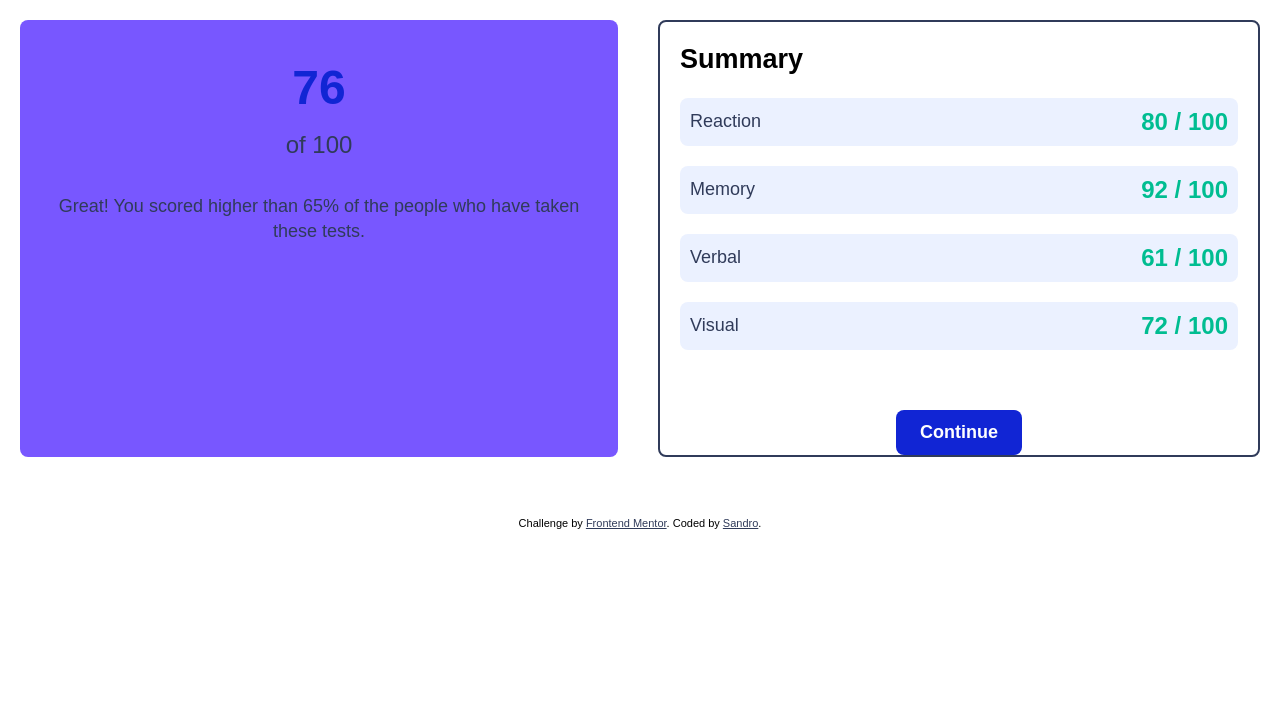
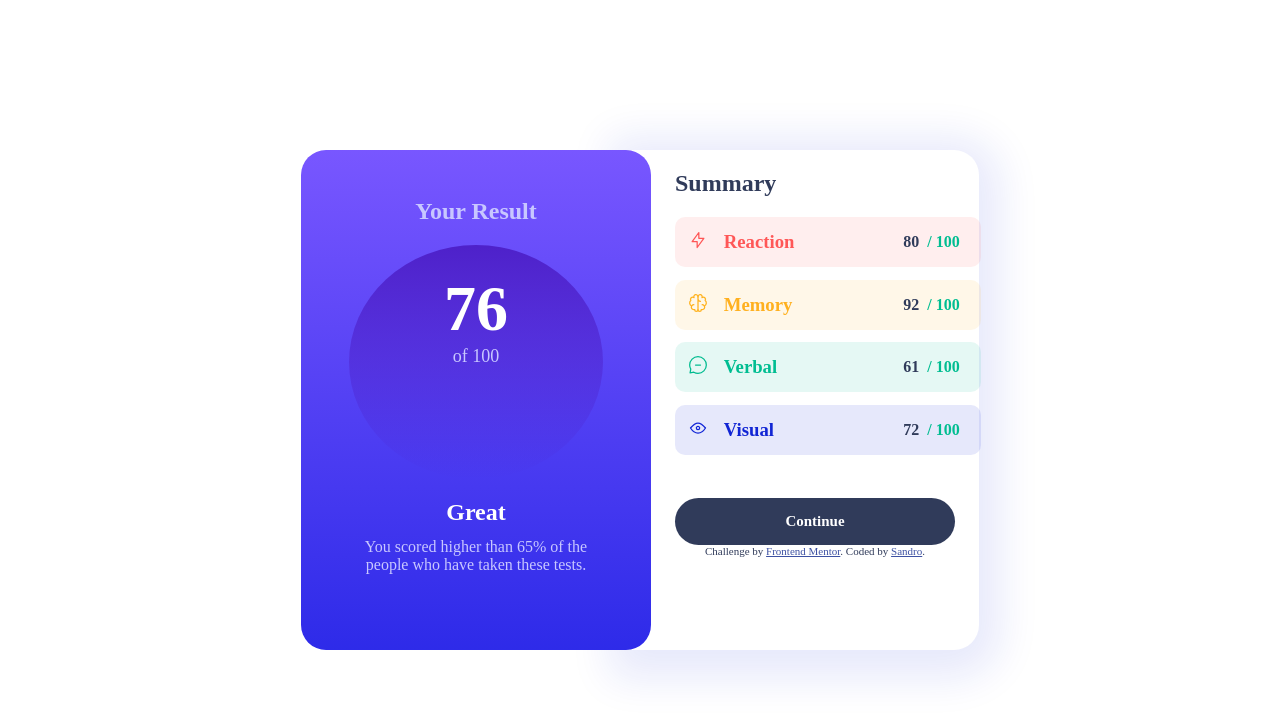
Before and after one commit to No0nesgonnaknow/results-summary-component-main, a plain HTML site: page index.html in a window 1280 px wide. Drawn offline with Linux system fonts and the light colour scheme.

Commit message:
Update index.html

```diff
--- a/index.html
+++ b/index.html
@@ -6,221 +6,296 @@
   <link rel="icon" type="image/png" sizes="32x32" href="./assets/images/favicon-32x32.png">
   <title>Frontend Mentor | Results summary component</title>
   <style>
-    /* Reset default margin and padding */
+   ﻿*, *::before, *::after {
+    box-sizing: border-box;
+}
+
+:root {
+    --red_R: hsl(0, 100%, 67%);
+    --yel_M: hsl(39, 100%, 56%);
+    --green_Ve: hsl(166, 100%, 37%);
+    --blue_Vi: hsl(234, 85%, 45%);
+    --levander: hsl(241, 100%, 89%);
+    --gray_blue: hsl(224, 30%, 27%);
+}
+
+
 body {
     margin: 0;
-      padding: 0;
+    font-family: 'Hanken Grotesk';
+
+
 }
 
-    /* Set up typography */
-    body {
-      font-family: 'Hanken Grotesk', sans-serif;
-      font-weight: 500;
-      font-size: 18px;
+.screen {
+    display: flex;
+    flex-direction: column;
+
 }
 
-    /* Set up colors */
-    :root {
-      --primary-light-red: hsl(0, 100%, 67%);
-      --primary-orangey-yellow: hsl(39, 100%, 56%);
-      --primary-green-teal: hsl(166, 100%, 37%);
-      --primary-cobalt-blue: hsl(234, 85%, 45%);
+.top {
+    background: linear-gradient( hsl(252, 100%, 67%), hsl(241, 81%, 54%));
+    display: flex;
+    flex-direction: column;
+    text-align: center;
+    border-bottom-right-radius: 25px;
+    border-bottom-left-radius: 25px;
+    color: var(--levander);
 
-      --gradient-light-slate-blue: hsl(252, 100%, 67%);
-      --gradient-light-royal-blue: hsl(241, 81%, 54%);
-
-      --circle-violet-blue: hsla(256, 72%, 46%, 1);
-      --circle-persian-blue: hsla(241, 72%, 46%, 0);
-
-      --neutral-white: hsl(0, 0%, 100%);
-      --neutral-pale-blue: hsl(221, 100%, 96%);
-      --neutral-light-lavender: hsl(241, 100%, 89%);
-      --neutral-dark-gray-blue: hsl(224, 30%, 27%);
 }
 
-    /* Set up layout */
-    .bigger-container {
-      display: flex;
+    .top h2 {
+        margin-top: 2em;
+
     }
 
-    .container {
-      flex: 1;
-      max-width: 600px;
-      margin: 20px; /* Adds space on all sides */
-      padding: 0 20px;
-      border: 2px solid var (--gradient-light-royal-blue);
-      border-radius: 8px;
-      background-color: var(--gradient-light-slate-blue);
+    .top > * {
+        padding: 0;
+        margin: 0 0 0,8em 0;
+        width: 80%;
+        align-self: center;
     }
 
-    .container-summary {
-      flex: 1;
-      max-width: 600px;
-      margin: 20px;
-      padding: 0 20px;
-      border: 2px solid var(--neutral-dark-gray-blue);
-      border-radius: 8px;
-      display: flex;
-      flex-direction: column;
-      align-items: stretch;
-    }
-
-    /* Set up component styles */
-    .result-container {
-      text-align: center;
-      margin-top: 40px;
+    .top h1{
+    color:white;
     }
 
 .score {
-      font-size: 48px;
-      color: var(--primary-cobalt-blue);
-      margin-bottom: 16px;
-      font-weight: 700;
+    width: 35%;
+    align-self: center;
+    padding: 1em;
+    border-radius: 100%;
+    background: linear-gradient(hsla(256, 72%, 46%, 1),hsla(241, 72%, 46%, 0));
+    font-size: 18px;
+}
+    .score > * {
+        margin: 0;
     }
 
-    .score-label {
-      font-size: 24px;
-      color: var(--neutral-dark-gray-blue);
-      margin-bottom: 35px;
+    .score h1 {
+        font-size: 4rem;
     }
 
-    .description {
-      font-size: 18px;
-      color: var(--neutral-dark-gray-blue);
-      margin-bottom: 40px;
-      line-height: 1.4;
+.summary {
+    width: 90%;
+    align-self: center;
+    color: var(--gray_blue);
+
 }
 
-    .summary-item {
+.item {
     display: flex;
     justify-content: space-between;
+    margin-bottom: 1em;
     align-items: center;
-      margin-bottom: 20px;
-      padding: 10px;
-      background-color: var(--neutral-pale-blue);
-      border-radius: 8px;
+    border-radius: 10px;
+    padding:0 0.8em 0 0.8em;
 }
 
-    .container-summary-description {
-      text-align: left;
+.hash{
+    display:flex;
+
 }
 
-    .summary-item-label {
-      font-size: 18px;
-      color: var(--neutral-dark-gray-blue);
+.num {
+    color: var(--gray_blue) ;
+    font-weight: 800;
+    padding-right: 0.5em;
 }
 
-    .summary-item-value {
-      font-size: 24px;
-      color: var(--primary-green-teal);
+.hun {
+    color: var(--green_Ve);
     font-weight: 700;
+    padding-right: 0.5em;
 }
 
-    .continue-button {
-      display: block;
-      margin: 0 auto; /* Center horizontally */
-      text-align: center; /* Center the text */
-      white-space: nowrap; /* Prevent line wrapping */
-      padding: 12px 24px;
-      background-color: var(--primary-cobalt-blue);
-      color: var(--neutral-white);
-      font-size: 18px;
-      font-weight: 800;
-      border-radius: 8px;
-      text-decoration: none;
-      margin-top: 40px;
+.reaction {
+    color: var(--red_R);
+    background-color: hsla(0, 100%, 67%,0.1);
 }
 
-    .continue-button:hover {
-      background-color: var(--primary-orangey-yellow);
+.memory {
+    color: var(--yel_M);
+    background-color: hsla(39, 100%, 56%,0.1);
+}
+
+.verbal {
+    color: var(--green_Ve);
+    background-color: hsla(166, 100%, 37%,0.1);
+}
+
+.visual {
+    color: var(--blue_Vi);
+    background-color: hsla(234, 85%, 45%,0.1);
+}
+
+.name {
+    display: flex;
+    align-items: center;
+
+}
+
+    .name > * {
+        margin-right: 1em;
+    }
+
+.btn {
+    width: 100%;
+    border-radius: 50px;
+    padding: 1.2em;
+    background-color: var(--gray_blue);
+    color: white;
+    font-weight: 700;
+    font-size: 18px;
+    font-family: 'Hanken Grotesk';
+    border: none;
+}
+
+    .btn:hover {
+        background: linear-gradient( hsl(252, 100%, 67%), hsl(241, 81%, 54%));
+    }
+
+@media(min-width:700px) {
+
+    .body {
+        background-color: hsl(0, 0%, 100%);
+    }
+   .screen{
+        flex-direction:row;
+        width:50%;
+        margin-left: calc(50vw - 339px);
+        height:100vh;
+   }
+    .top {
+        height: 500px;
+        width: 350px;
+        margin: auto;
+        border-top-right-radius: 25px;
+        border-top-left-radius: 25px;
+        position: absolute;
+                margin-top: calc(50vh - 250px);
+        z-index: 2;
+    }
+    .summary {
+        height: 500px;
+        width: 350px;
+        border-top-right-radius: 25px;
+        border-bottom-right-radius: 25px;
+        box-shadow: 1px 8px 40px 20px hsla(234, 85%, 45%,0.1);
+        position: relative;
+        left: 328px;
+        justify-content: center;
+        z-index: 1;
+    }
+        .summary > * {
+            width: 80%;
+            margin-left: calc(18px + 28px);
+            margin-right: auto;
+        }
+.item{
+    height:10%;
+    margin-bottom: 0.8em;
+    width: 80%;
+
+
+}
+
+.score{
+    width:200px;
+    height:180px;
+    padding:1.5em;
+    }
+
+.btn{
+    margin-top:2em;
+    padding: 1em;
+    font-size:15px;
+}
+
 }
 
     .attribution {
             font-size: 11px;
             text-align: center;
-      margin-top: 40px;
         }
 
             .attribution a {
-      color: var(--neutral-dark-gray-blue);
+                color: hsl(228, 45%, 44%);
             }
 
-    /* Media Queries */
-    @media (max-width: 767px) {
-      /* Mobile styles */
-      .bigger-container {
-        flex-direction: column;
-        align-items: stretch;
+        .txt {
+            width: 300px;
+            margin-top: 0;
         }
 
-      .container, {
-        max-width: 85%; /* Adjusts the max-width to fit the full width of the viewport */
-        margin: 10px auto; /* Adjusts the margin for mobile devices */
-        padding: 0 10px;
-      }
-
-      .score {
-        font-size: 36px;
-      }
-
-      .score-label {
-        font-size: 20px;
-      }
-
-      .description {
-        font-size: 16px;
-        margin-bottom: 20px;
-      }
-
-      .summary-item {
-        flex-direction: column;
-      }
-
-      .summary-item-label {
-        font-size: 16px;
-        margin-bottom: 8px;
-      }
-
-      .summary-item-value {
-        font-size: 20px;
-      }
-
-      .continue-button {
-        font-size: 16px;
-        margin-top: 20px;
+        @media(min-width:700px) {
+            .txt {
+                width: 240px;
             }
         }
   </style>
 </head>
 <body>
-  <div class="bigger-container">
-    <div class="container">
-      <div class="result-container">
-        <div class="score">76</div>
-        <div class="score-label">of 100</div>
-        <div class="description">Great! You scored higher than 65% of the people who have taken these tests.</div>
+  <section class="screen">
+        <main class="top">
+            <h2>Your Result</h2>
+            <div class="score">
+                <h1>76</h1>
+                <p>of 100</p>
+            </div>
+
+            <h1 style="margin-bottom:0.5em;">Great</h1>
+
+            <p class="txt"> You scored higher than 65% of the people who have taken these tests.</p>
+
+        </main>
+        <div class="summary">
+            <h2>Summary</h2>
+
+            <div class="item reaction">
+                <div class="name">
+                    <a><img src="./assets/images/icon-reaction.svg" alt="reaction_icon" /></a>
+                    <h3>Reaction</h3>
+                </div>
+                <div class="hash">
+                    <p class="num">80</p>
+                    <p class="hun">/ 100</p>
                 </div>
             </div>
-    <div class="container-summary">
-      <h2 class="container-summary-description">Summary</h2>
-      <div class="summary-item">
-        <div class="summary-item-label">Reaction</div>
-        <div class="summary-item-value">80 / 100</div>
+
+            <div class="item memory">
+                <div class="name">
+                    <a><img src="./assets/images/icon-memory.svg" alt="memory_icon" /></a>
+                    <h3>Memory</h3>
                 </div>
-      <div class="summary-item">
-        <div class="summary-item-label">Memory</div>
-        <div class="summary-item-value">92 / 100</div>
+                <div class="hash">
+                    <p class="num">92</p>
+                    <p class="hun">/ 100</p>
                 </div>
-      <div class="summary-item">
-        <div class="summary-item-label">Verbal</div>
-        <div class="summary-item-value">61 / 100</div>
             </div>
-      <div class="summary-item">
-        <div class="summary-item-label">Visual</div>
-        <div class="summary-item-value">72 / 100</div>
+            <div class="item verbal">
+                <div class="name">
+                    <a><img src="./assets/images/icon-verbal.svg" alt="verbal_icon" /></a>
+                    <h3>Verbal</h3>
                 </div>
-      <a class="continue-button" href="#">Continue</a>
+                <div class="hash">
+                    <p class="num">61</p>
+                    <p class="hun">/ 100</p>
                 </div>
+
+            </div>
+            <div class="item visual">
+                <div class="name">
+                    <a><img src="./assets/images/icon-visual.svg" alt="visual_icon" /></a>
+                    <h3>Visual</h3>
+                </div>
+                <div class="hash">
+                    <p class="num">72</p>
+                    <p class="hun">/ 100</p>
+                </div>
+            </div>
+            <div>
+                <button class="btn" id="continue">Continue</button>
             </div>
   <div class="attribution">
     Challenge by <a href="https://www.frontendmentor.io?ref=challenge" target="_blank">Frontend Mentor</a>.
```
Lines whose indentation alone changed are shown as unchanged.
